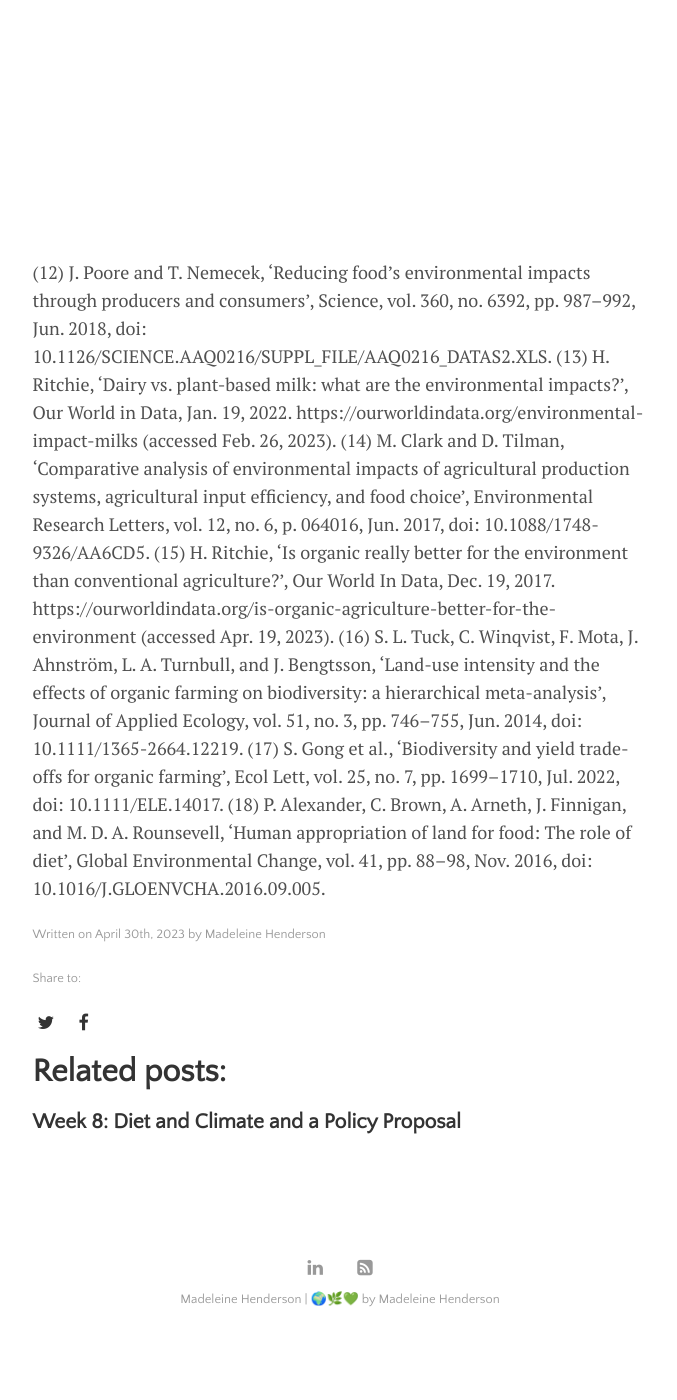
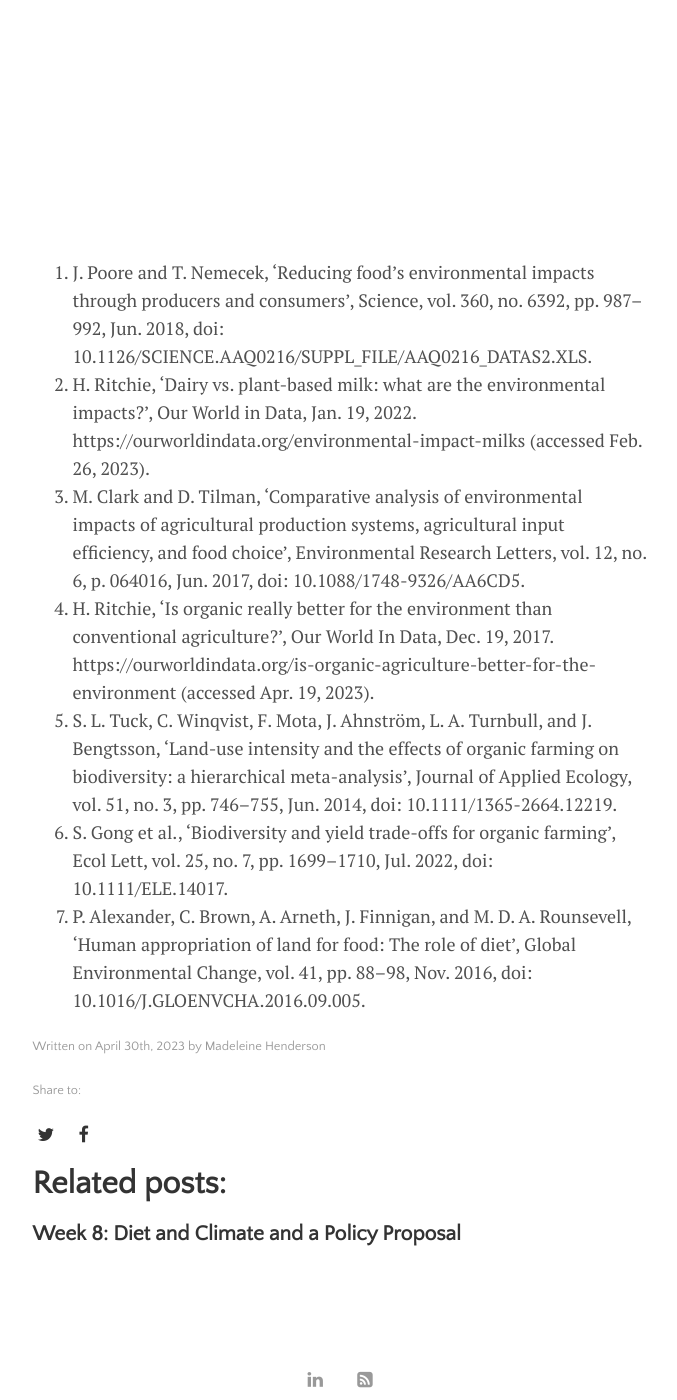
Before and after one commit to ml-henderson/ml-henderson.github.io, a Jekyll site: the page built from _posts/2023-04-30-rerooted.md, in a window 1280 px wide and 1400 px high, scrolled down 5053 px. Shown: the whole window, without its empty margins (300-977 px from the left). Built offline with Jekyll 4.4.1, drawn with Linux system fonts in a browser that asks for light colours; before the commit the page ends 6398 px from its top, so only the background shows below that.

Commit message:
formatting

```diff
--- a/_posts/2023-04-30-rerooted.md
+++ b/_posts/2023-04-30-rerooted.md
@@ -39,10 +39,10 @@
     width="600"
     height="600"/>
 
-(12) J. Poore and T. Nemecek, ‘Reducing food’s environmental impacts through producers and consumers’, Science, vol. 360, no. 6392, pp. 987–992, Jun. 2018, doi: 10.1126/SCIENCE.AAQ0216/SUPPL_FILE/AAQ0216_DATAS2.XLS.
-(13) H. Ritchie, ‘Dairy vs. plant-based milk: what are the environmental impacts?’, Our World in Data, Jan. 19, 2022. https://ourworldindata.org/environmental-impact-milks (accessed Feb. 26, 2023).
-(14) M. Clark and D. Tilman, ‘Comparative analysis of environmental impacts of agricultural production systems, agricultural input efficiency, and food choice’, Environmental Research Letters, vol. 12, no. 6, p. 064016, Jun. 2017, doi: 10.1088/1748-9326/AA6CD5.
-(15) H. Ritchie, ‘Is organic really better for the environment than conventional agriculture?’, Our World In Data, Dec. 19, 2017. https://ourworldindata.org/is-organic-agriculture-better-for-the-environment (accessed Apr. 19, 2023).
-(16) S. L. Tuck, C. Winqvist, F. Mota, J. Ahnström, L. A. Turnbull, and J. Bengtsson, ‘Land-use intensity and the effects of organic farming on biodiversity: a hierarchical meta-analysis’, Journal of Applied Ecology, vol. 51, no. 3, pp. 746–755, Jun. 2014, doi: 10.1111/1365-2664.12219.
-(17) S. Gong et al., ‘Biodiversity and yield trade-offs for organic farming’, Ecol Lett, vol. 25, no. 7, pp. 1699–1710, Jul. 2022, doi: 10.1111/ELE.14017.
-(18) P. Alexander, C. Brown, A. Arneth, J. Finnigan, and M. D. A. Rounsevell, ‘Human appropriation of land for food: The role of diet’, Global Environmental Change, vol. 41, pp. 88–98, Nov. 2016, doi: 10.1016/J.GLOENVCHA.2016.09.005.
+12.  J. Poore and T. Nemecek, ‘Reducing food’s environmental impacts through producers and consumers’, Science, vol. 360, no. 6392, pp. 987–992, Jun. 2018, doi: 10.1126/SCIENCE.AAQ0216/SUPPL_FILE/AAQ0216_DATAS2.XLS.
+13.  H. Ritchie, ‘Dairy vs. plant-based milk: what are the environmental impacts?’, Our World in Data, Jan. 19, 2022. https://ourworldindata.org/environmental-impact-milks (accessed Feb. 26, 2023).
+14.  M. Clark and D. Tilman, ‘Comparative analysis of environmental impacts of agricultural production systems, agricultural input efficiency, and food choice’, Environmental Research Letters, vol. 12, no. 6, p. 064016, Jun. 2017, doi: 10.1088/1748-9326/AA6CD5.
+15.  H. Ritchie, ‘Is organic really better for the environment than conventional agriculture?’, Our World In Data, Dec. 19, 2017. https://ourworldindata.org/is-organic-agriculture-better-for-the-environment (accessed Apr. 19, 2023).
+16.  S. L. Tuck, C. Winqvist, F. Mota, J. Ahnström, L. A. Turnbull, and J. Bengtsson, ‘Land-use intensity and the effects of organic farming on biodiversity: a hierarchical meta-analysis’, Journal of Applied Ecology, vol. 51, no. 3, pp. 746–755, Jun. 2014, doi: 10.1111/1365-2664.12219.
+17. S. Gong et al., ‘Biodiversity and yield trade-offs for organic farming’, Ecol Lett, vol. 25, no. 7, pp. 1699–1710, Jul. 2022, doi: 10.1111/ELE.14017.
+18. P. Alexander, C. Brown, A. Arneth, J. Finnigan, and M. D. A. Rounsevell, ‘Human appropriation of land for food: The role of diet’, Global Environmental Change, vol. 41, pp. 88–98, Nov. 2016, doi: 10.1016/J.GLOENVCHA.2016.09.005.
```
